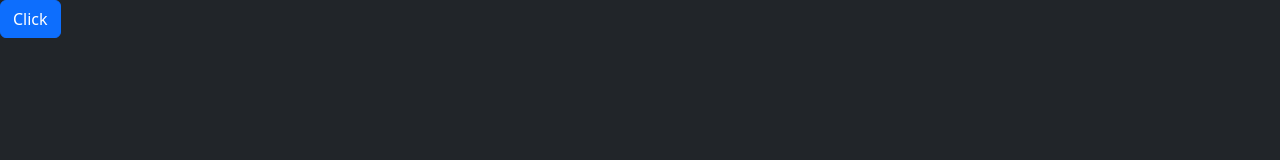
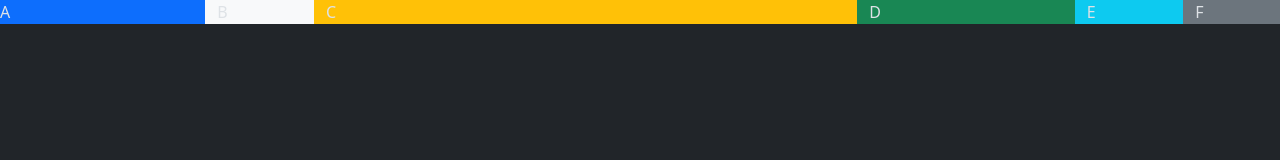
Before and after one commit to Tafhimbn/Bootstrap, a plain HTML site: page index.html in a window 1280 px wide. Drawn offline with Linux system fonts and the light colour scheme.

Commit message:
Grid System

```diff
--- a/index.html
+++ b/index.html
@@ -1,4 +1,4 @@
-<html data-bs-theme="dark">
+<html lang="en" data-bs-theme="dark"> <!--fix web page theme data-bs-theme="light" -->
 <head>
 
   <link rel="stylesheet" href="css/bootstrap.css"/> <!-- we add css in head -->
@@ -6,11 +6,23 @@
 </head>
 
 <body>
+  <!--
+  Containers are used to pad the content inside of them, and there are two container classes available:
+  i) .container class provides a responsive fixed width container
+  ii) .container-fluid class provides a full width container, spanning the entire width of the viewport
+  -->
 
-  <button class="btn btn-primary"> Click </button>
+  <div class="container"> </div>
+       <div class="row">
+          <div class="col-2 bg-primary">A</div>  <!-- Each will take 2 out of 12 columns -->
+          <div class="col-1 bg-light">B</div>   <!-- bg-primary is Bootstrip background color class-->
+          <div class="col-5 bg-warning">C</div>
+          <div class="col-2 bg-success">D</div>
+          <div class="col-1 bg-info">E</div>
+          <div class="col-1 bg-secondary">F</div>
+       </div>
 
   <script src="js/bootstrap.bundle.js"> </script> <!-- we add javascript in body  -->
-
 </body>
 
 
```
